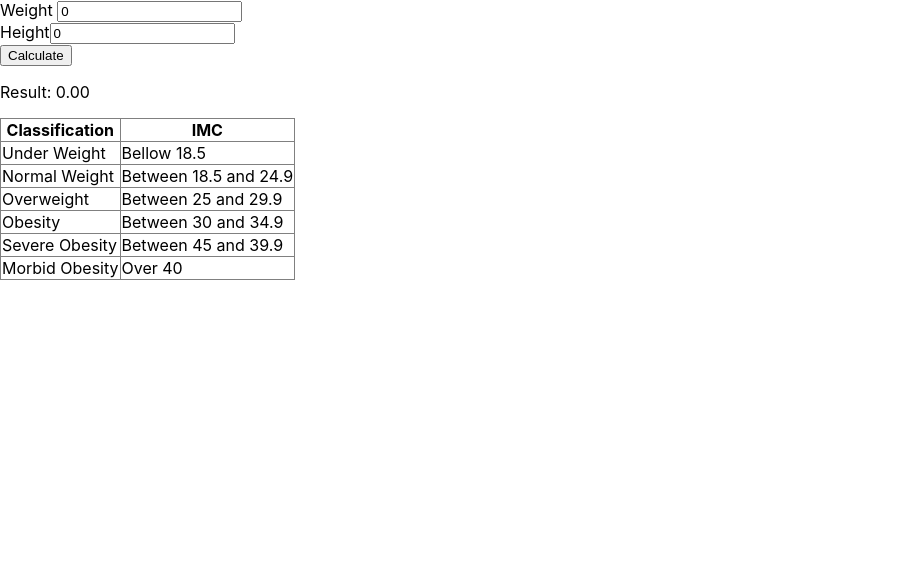
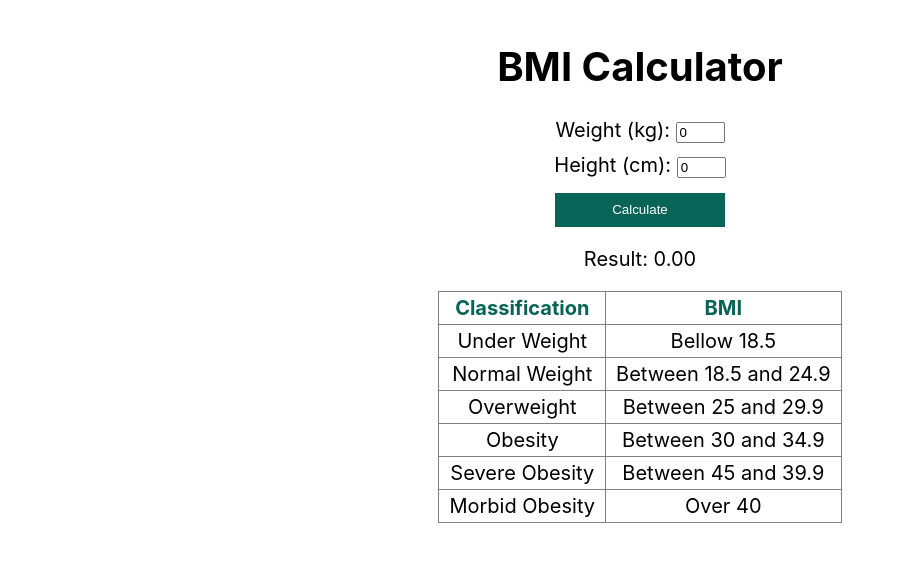
Before and after one commit to RodrigoBJJ94/calculator-of-bmi-react, a React (Create React App) app: page / in a window 1280 px wide. Shown: the top 562 px of the page, without its empty margins (0-905 px from the left). Built offline with nearby package versions, Linux system fonts and the light colour scheme.

Commit message:
Version 1.02

```diff
--- /dev/null
+++ b/src/App.css
@@ -0,0 +1,39 @@
+.div-app {
+  display: flex;
+  flex-direction: column;
+  align-items: center;
+  justify-content: center;
+  margin-top: 15px;
+  font-size: 20px;
+}
+
+.div-weight {
+  margin-bottom: 10px;
+}
+
+.div-height {
+  margin-bottom: 10px;
+}
+
+button {
+  width: 170px;
+  height: 34px;
+  background-color: rgb(9, 100, 88);
+  color: #fff;
+  border: none;
+  margin-top: 5px;
+}
+
+table {
+  border-collapse: collapse;
+}
+
+th {
+  color: rgb(9, 100, 88);
+  padding: 4px 10px;
+}
+
+td {
+  padding: 4px 10px;
+  text-align: center;
+}
--- a/src/App.js
+++ b/src/App.js
@@ -1,9 +1,11 @@
 import React, { useState } from 'react';
-import TableImc from './components/TableImc';
-import FunctionWeight from './components/FunctionWeight';
-import FunctionHeight from './components/FunctionHeight';
+import TableBmi from './components/TableBmi';
+import Weight from './components/Weight';
+import Height from './components/Height';
 import Calculate from './components/Calculate';
 import Result from './components/Result';
+import Title from './components/Title';
+import './App.css';
 
 export default function App() {
   const [weight, setWeight] = useState(0);
@@ -12,25 +14,25 @@ export default function App() {
 
   const tableImc = () => {
     return (
-      <TableImc />
+      <TableBmi />
     );
   };
 
   const fWeight = (wgt, setWgt) => {
     return (
-      <FunctionWeight wgt={wgt} setWgt={setWgt} />
+      <Weight wgt={wgt} setWgt={setWgt} />
     );
   };
 
   const fHeight = (hgt, setHgt) => {
     return (
-      <FunctionHeight hgt={hgt} setHgt={setHgt} />
+      <Height hgt={hgt} setHgt={setHgt} />
     );
   };
 
   const calculate = (wgt, hgt, setRes) => {
     const calc = () => {
-      setRes(wgt / (hgt * hgt));
+      setRes(wgt / ((hgt * hgt) / 10000));
     };
 
     return (
@@ -45,7 +47,8 @@ export default function App() {
   };
 
   return (
-    <div>
+    <div className="div-app">
+      <Title />
       {fWeight(weight, setWeight)}
       {fHeight(height, setHeight)}
       {calculate(weight, height, setResult)}
--- a/src/components/FunctionHeight.js
+++ b/src/components/Height.js
@@ -1,12 +1,13 @@
 import React from 'react';
 
-export default function FunctionHeight(props) {
+export default function Height(props) {
     return (
-        <div>
-        <label>Height</label>
+        <div className="div-height">
+        <label>Height (cm): </label>
         <input
           type="text"
           value={props.hgt}
+          size="3"
           onChange={(element) => props.setHgt(element.target.value)}
         />
       </div>
--- a/src/components/TableImc.js
+++ b/src/components/TableBmi.js
@@ -1,13 +1,12 @@
 import React from 'react';
 
-export default function TableImc() {
+export default function TableBmi() {
     return (
-        <table border="1"
-            style={{ borderCollapse: 'collapse' }}>
+        <table border="1">
             <thead>
                 <tr>
                     <th>Classification </th>
-                    <th>IMC</th>
+                    <th>BMI</th>
                 </tr>
             </thead>
             <tbody>
--- /dev/null
+++ b/src/components/Title.js
@@ -0,0 +1,9 @@
+import React from 'react';
+
+export default function Title() {
+    return (
+        <div>
+            <h1>BMI Calculator</h1>
+        </div>
+    );
+};
--- a/src/components/FunctionWeight.js
+++ b/src/components/Weight.js
@@ -1,12 +1,13 @@
 import React from 'react';
 
-export default function FunctionWeight(props) {
+export default function Weight(props) {
     return (
-        <div>
-            <label>Weight </label>
+        <div className="div-weight">
+            <label>Weight (kg): </label>
             <input
                 type="text"
                 value={props.wgt}
+                size="3"
                 onChange={(element) => props.setWgt(element.target.value)}
             />
         </div>
```
